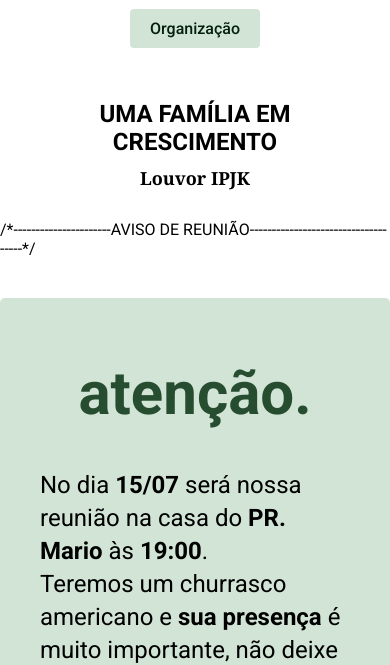
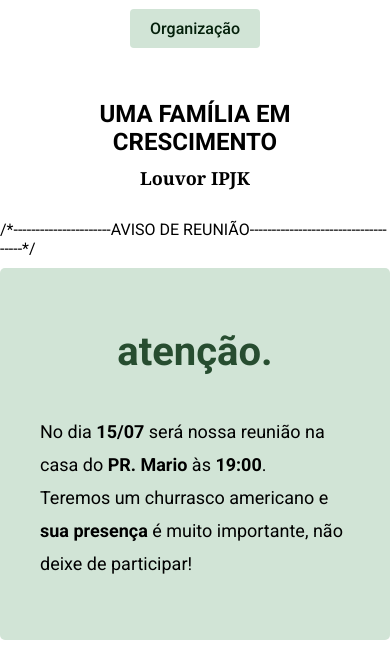
Before and after one commit to presbiterianajk/presbiterianajk.github.io, a plain HTML site: page index.html in a window 390 px wide. Shown: the part 180-845 px from the top of the page. Drawn offline with Linux system fonts and the light colour scheme.

Commit message:
att introducaoAviso.css

```diff
--- a/css/introducaoAviso.css
+++ b/css/introducaoAviso.css
@@ -27,3 +27,24 @@
   margin-right: auto;
   line-height: 33px;
 }
+
+
+@media (max-width: 800px){
+  .tituloAviso{
+    font-size: 40px;
+    margin-bottom: 10px;
+  }
+}
+
+@media (max-width: 600px){
+
+  .introducaoAviso{
+    margin: 10px auto;
+  }
+  .tituloAviso{
+    font-size: 40px;
+  }
+  .paragrafoAviso{
+    font-size: 18px;
+  }
+}
```
